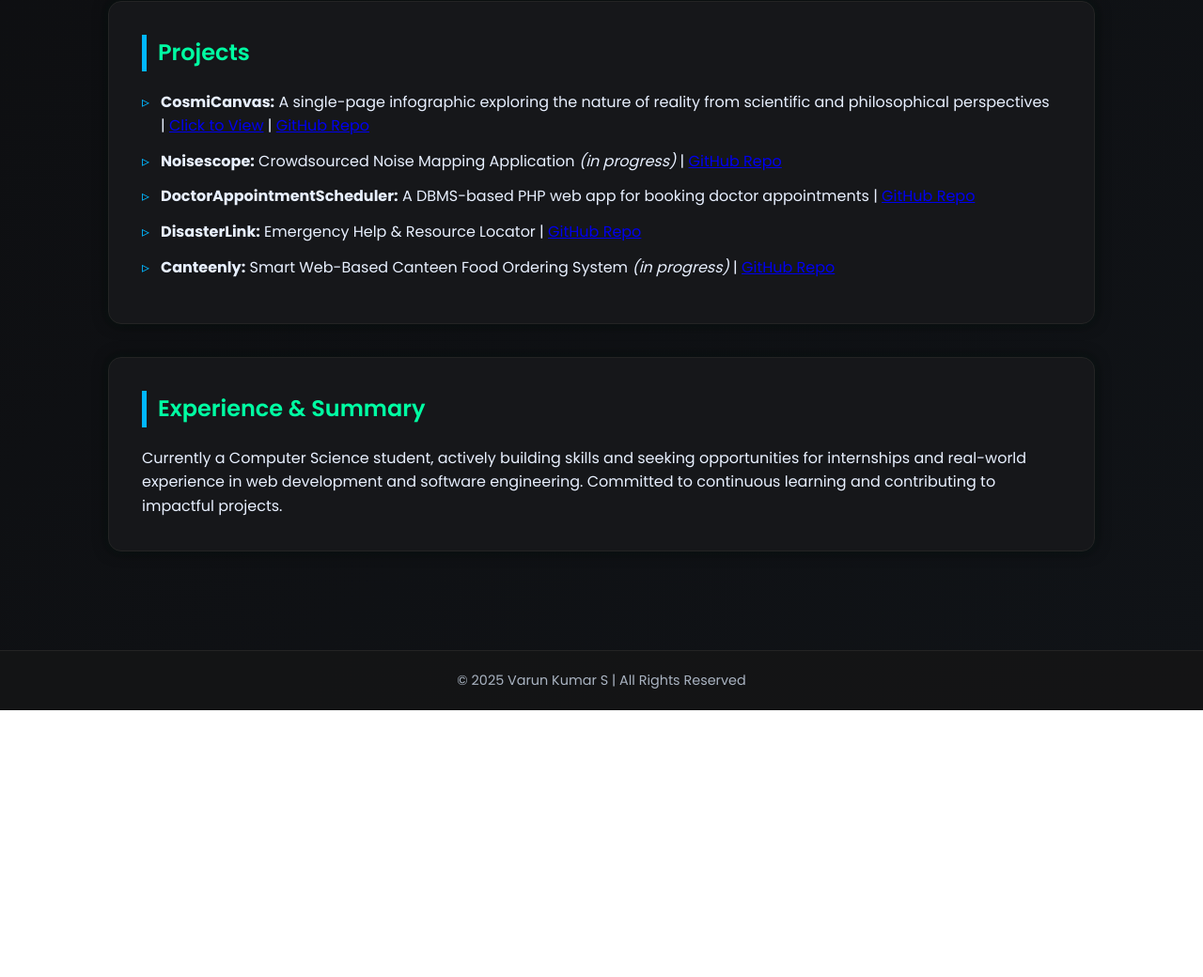
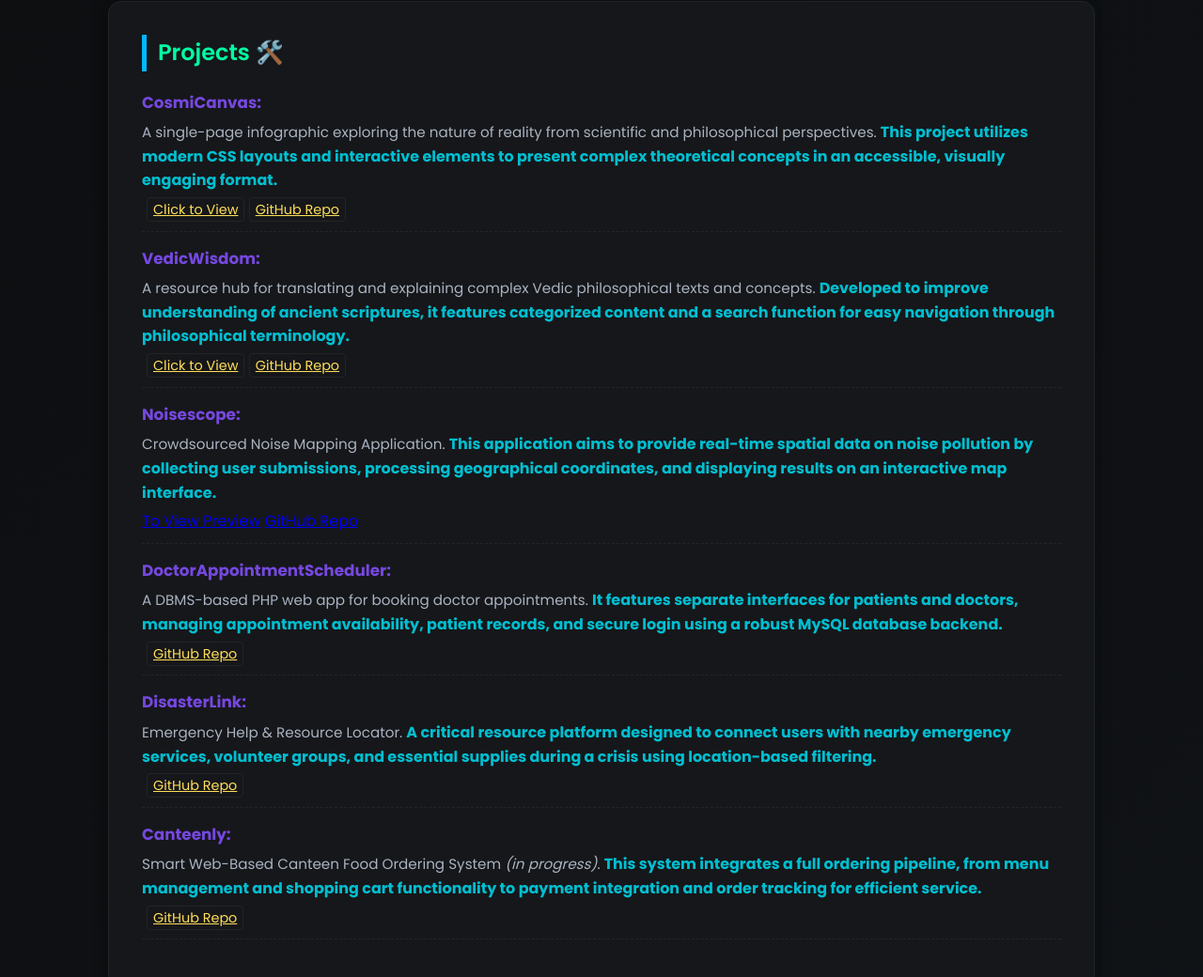
Before and after one commit to Varun987-a11/Portfolio, a plain HTML site: page resume.html in a window 1280 px wide. Shown: the part 1002-2042 px from the top of the page at 94% size. Before the commit the page ends 1758 px from the top, so only its background shows below. Drawn offline with Linux system fonts and the light colour scheme.

Commit message:
Reorganized project directory and added new files

```diff
--- a/resume.html
+++ b/resume.html
@@ -50,41 +50,73 @@
     </section>
 
     <section>
-      <h2>Projects</h2>
-      <ul>
-  <li>
-    <strong>CosmiCanvas:</strong>
-    A single-page infographic exploring the nature of reality from scientific and philosophical perspectives &nbsp;
- |
-    <a href="https://varun987-a11.github.io/Cosmic-Canvas" target="_blank">Click to View</a> |
-    <a href="https://github.com/Varun987-a11/Cosmic-Canvas" target="_blank">GitHub Repo</a>
+    <h2>Projects 🛠️</h2>
+    <ul class="project-list">
+
+        <li class="project-item">
+            <div class="project-header">
+                <bold>CosmiCanvas:</bold>
+                <span class="project-desc">A single-page infographic exploring the nature of reality from scientific and philosophical perspectives. <strong>This project utilizes modern CSS layouts and interactive elements to present complex theoretical concepts in an accessible, visually engaging format.</strong></span>
+            </div>
+            <div class="project-links">
+                <a href="https://varun987-a11.github.io/Cosmic-Canvas" target="_blank" class="link-view">Click to View</a>
+                <a href="https://github.com/Varun987-a11/Cosmic-Canvas" target="_blank" class="link-repo">GitHub Repo</a>
+            </div>
         </li>
 
-  <li>
-    <strong>Noisescope:</strong>
-    Crowdsourced Noise Mapping Application <i>(in progress)</i> |
-    <a href="https://github.com/Varun987-a11/Noisescope" target="_blank">GitHub Repo</a>
+        <li class="project-item">
+            <div class="project-header">
+                <bold>VedicWisdom:</bold>
+                <span class="project-desc">A resource hub for translating and explaining complex Vedic philosophical texts and concepts. <strong>Developed to improve understanding of ancient scriptures, it features categorized content and a search function for easy navigation through philosophical terminology.</strong></span>
+            </div>
+            <div class="project-links">
+                <a href="https://varun987-a11.github.io/Vedic-Wisdom" target="_blank" class="link-view">Click to View</a>
+                <a href="https://github.com/varun987-a11/Vedic-Wisdom" target="_blank" class="link-repo">GitHub Repo</a>
+            </div>
         </li>
 
-  <li>
-    <strong>DoctorAppointmentScheduler:</strong>
-    A DBMS-based PHP web app for booking doctor appointments |
-    <a href="https://github.com/Varun987-a11/DoctorAppointmentScheduler" target="_blank">GitHub Repo</a>
+        <li class="project-item">
+            <div class="project-header">
+                <bold>Noisescope:</bold>
+                <span class="project-desc">Crowdsourced Noise Mapping Application. <strong>This application aims to provide real-time spatial data on noise pollution by collecting user submissions, processing geographical coordinates, and displaying results on an interactive map interface.</strong></span>
+            </div>
+            <div clboldass="project-links">
+                <a href="https://varun987-a11.github.io/NoiseScope" target="_blank" class="link-view">To View Preview</a>
+                <a href="https://github.com/Varun987-a11/NoiseScope" target="_blank" class="link-repo">GitHub Repo</a>
+            </div>
         </li>
 
-  <li>
-    <strong>DisasterLink:</strong>
-    Emergency Help & Resource Locator |
-    <a href="https://github.com/Varun987-a11/DisasterLink" target="_blank">GitHub Repo</a>
+        <li class="project-item">
+            <div class="project-header">
+                <bold>DoctorAppointmentScheduler:</bold>
+                <span class="project-desc">A DBMS-based PHP web app for booking doctor appointments. <strong>It features separate interfaces for patients and doctors, managing appointment availability, patient records, and secure login using a robust MySQL database backend.</strong></span>
+            </div>
+            <div class="project-links">
+                <a href="https://github.com/Varun987-a11/DoctorAppointmentScheduler" target="_blank" class="link-repo">GitHub Repo</a>
+            </div>
         </li>
 
-  <li>
-    <strong>Canteenly:</strong>
-    Smart Web-Based Canteen Food Ordering System <i>(in progress)</i> |
-    <a href="https://github.com/Varun987-a11/Canteenly" target="_blank">GitHub Repo</a>
+        <li class="project-item">
+            <div class="project-header">
+                <bold>DisasterLink:</bold>
+                <span class="project-desc">Emergency Help & Resource Locator. <strong>A critical resource platform designed to connect users with nearby emergency services, volunteer groups, and essential supplies during a crisis using location-based filtering.</strong></span>
+            </div>
+            <div class="project-links">
+                <a href="https://github.com/Varun987-a11/DisasterLink" target="_blank" class="link-repo">GitHub Repo</a>
+            </div>
         </li>
+
+        <li class="project-item">
+            <div class="project-header">
+                <bold>Canteenly:</bold>
+                <span class="project-desc">Smart Web-Based Canteen Food Ordering System <i>(in progress)</i>. <strong>This system integrates a full ordering pipeline, from menu management and shopping cart functionality to payment integration and order tracking for efficient service.</strong></span>
+            </div>
+            <div class="project-links">
+                <a href="https://github.com/Varun987-a11/Canteenly" target="_blank" class="link-repo">GitHub Repo</a>
+            </div>
+        </li>
+
     </ul>
-
 </section>
 
     <section>
--- a/script.js
+++ b/script.js
@@ -88,6 +88,6 @@
 * (dark theme, modern style, simple animations) are covered by CSS.
 */
 $(document).ready(function(){
-  // Exam ple for a more complex jQuery animation (optional)
+  // Example for a more complex jQuery animation (optional)
   // $(".intro-text").hide().fadeIn(1500);
 });
--- a/style.css
+++ b/style.css
@@ -337,3 +337,75 @@ footer {
     font-size: 0.95em;
   }
 }
+/* --- 1. Project List Container Adjustments --- */
+ul.project-list {
+    list-style-type: none;
+    padding-left: 0;
+}
+
+ul.project-list > li {
+    /* Reduced vertical spacing between project items */
+    margin-bottom: 15px;
+    padding-left: 0;
+    position: relative;
+    /* Reduced padding at the bottom */
+    padding-bottom: 10px;
+    border-bottom: 1px dashed var(--border-color);
+}
+
+ul.project-list > li::before {
+    content: none;
+}
+
+/* --- 2. Internal Layout and Spacing Adjustments --- */
+.project-item {
+    display: flex;
+    flex-direction: column;
+    /* Reduced gap between header and links */
+    gap: 5px;
+}
+
+.project-header {
+    display: flex;
+    flex-wrap: wrap;
+    align-items: center;
+    /* Reduced gap between title and description */
+    gap: 6px;
+}
+
+.project-header strong {
+    font-size: 1.05em; /* Slightly smaller font for title */
+    color: #00bfd1;
+    min-width: 140px; /* Slightly reduced minimum width */
+}
+.project-header bold {
+    font-size: 1.05em;
+    color: #7648e0;
+    min-width: 140px;
+    font-weight: 900; /* Extremely bold */
+}
+
+
+.project-desc {
+    color: var(--muted-text);
+    /* Reduced margin/padding around the description text */
+    font-size: 0.95em;
+}
+
+.project-links {
+    margin-left: 0;
+    /* Reduced gap between links */
+    gap: 10px;
+    padding-left: 5px;
+}
+
+.project-links a {
+    /* Reduced padding for smaller buttons */
+    padding: 2px 6px;
+    color: #ffde59;
+    font-size: 0.9em; /* Smaller font for links */
+    font-weight: 500;
+    border-radius: 4px;
+    border: 1px solid var(--border-color);
+    transition: all var(--transition-speed);
+}
```
Also changed, not shown: index.html (+17 -18 lines). Lines whose indentation alone changed are shown as unchanged.
